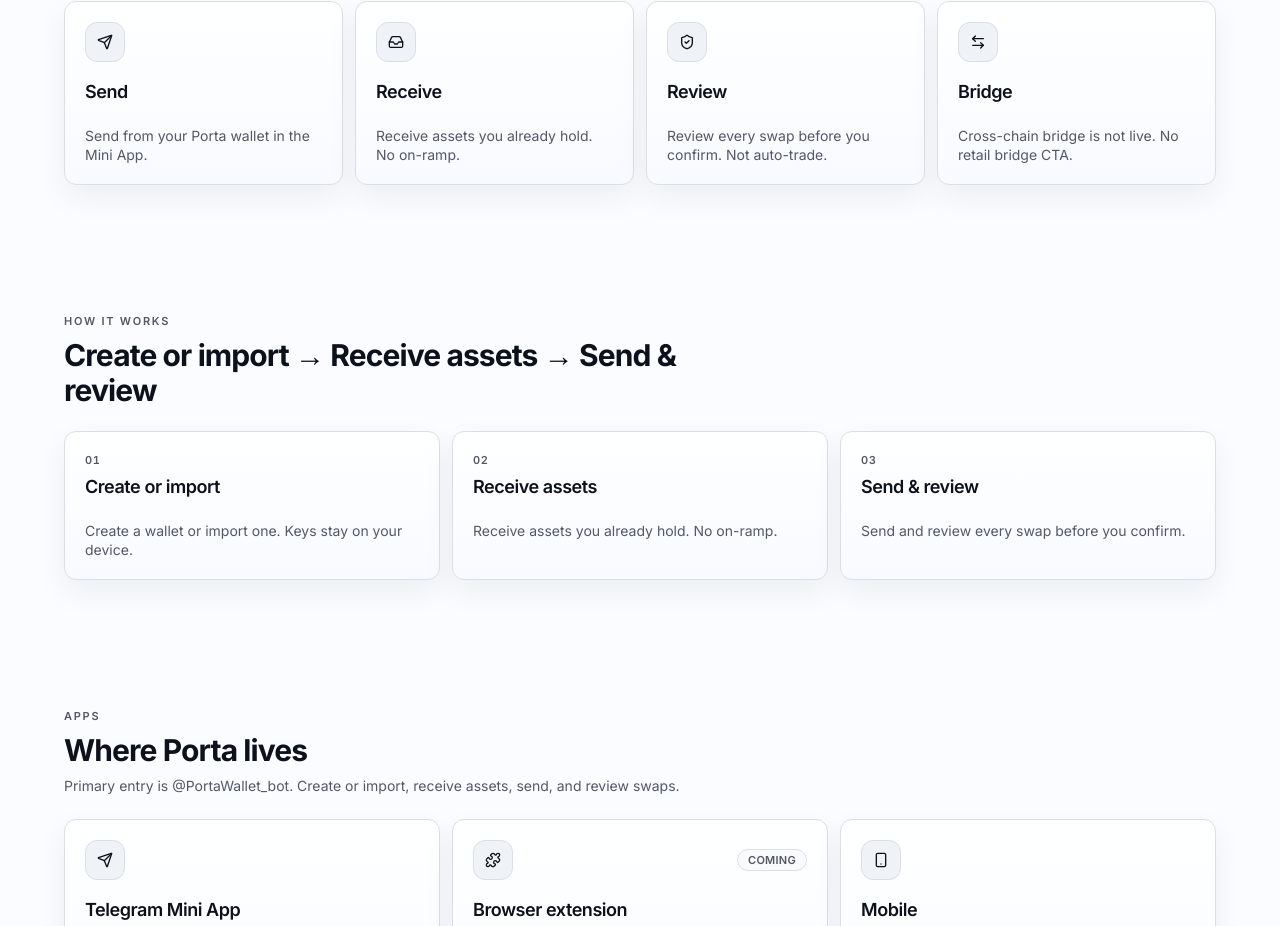
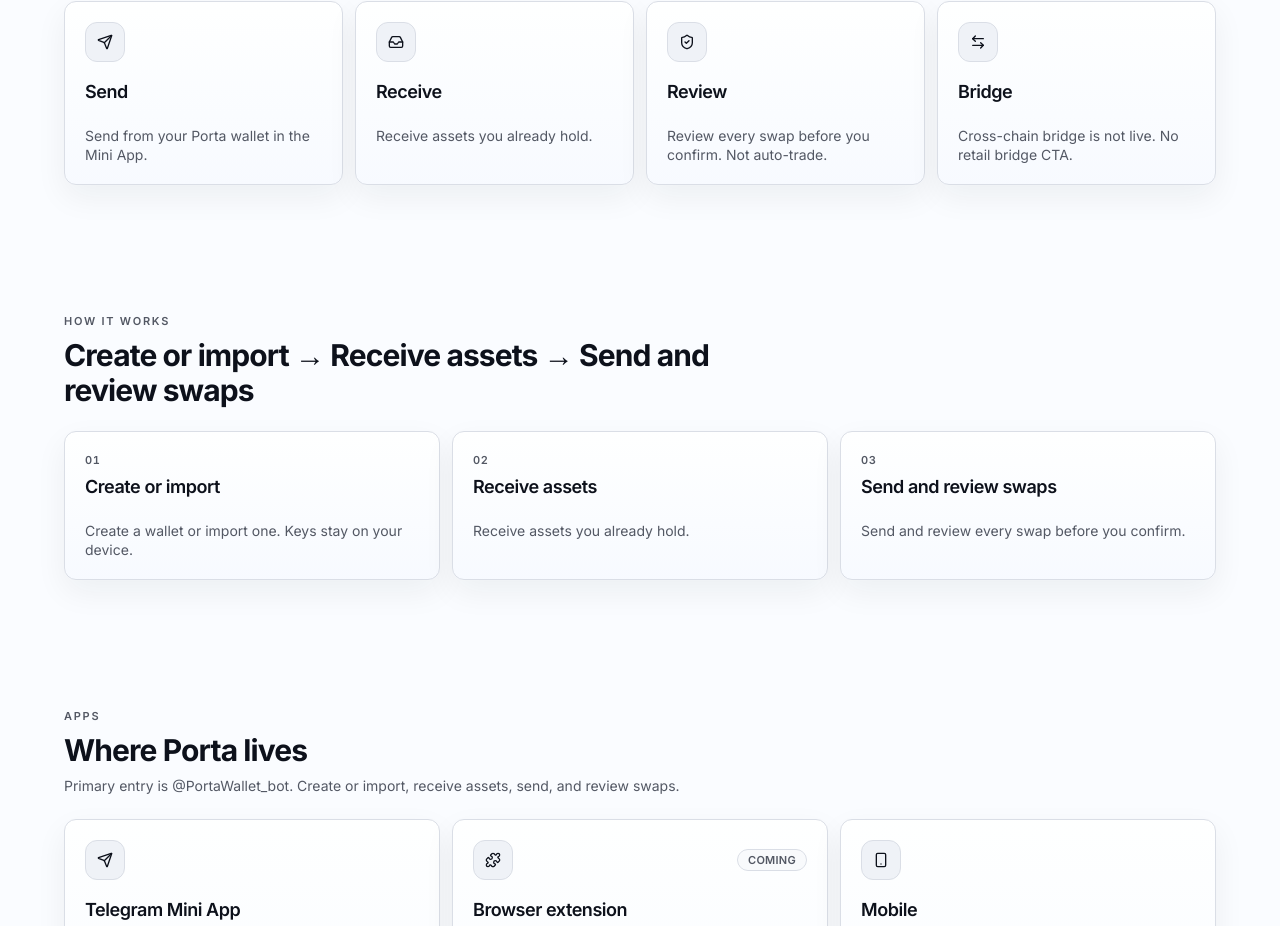
Before and after one commit to PortaWallet/porta-finance-site, a Next.js app: page / in a window 1280 px wide. Shown: the part 960-1886 px from the top of the page. Built offline with nearby package versions, Linux system fonts and the light colour scheme.

Commit message:
copy: How is create/import → receive → send and review swaps
Drop Fund and on-ramp jargon. Keep the section in plain visitor
language. Publish HOLD.

Co-authored-by: JoshBeh <JoshBeh@users.noreply.github.com>

```diff
--- a/content/copy.ts
+++ b/content/copy.ts
@@ -26,7 +26,7 @@ export const FEATURES = {
     },
     {
       title: 'Receive',
-      body: 'Receive assets you already hold. No on-ramp.',
+      body: 'Receive assets you already hold.',
     },
     {
       title: 'Review',
@@ -41,7 +41,7 @@ export const FEATURES = {
 
 export const HOW = {
   eyebrow: 'How it works',
-  title: 'Create or import → Receive assets → Send & review',
+  title: 'Create or import → Receive assets → Send and review swaps',
   steps: [
     {
       n: '01',
@@ -51,11 +51,11 @@ export const HOW = {
     {
       n: '02',
       title: 'Receive assets',
-      body: 'Receive assets you already hold. No on-ramp.',
+      body: 'Receive assets you already hold.',
     },
     {
       n: '03',
-      title: 'Send & review',
+      title: 'Send and review swaps',
       body: 'Send and review every swap before you confirm.',
     },
   ],
```
Also changed, not shown: 2 other files (tests, documents, lock files or other folders).
